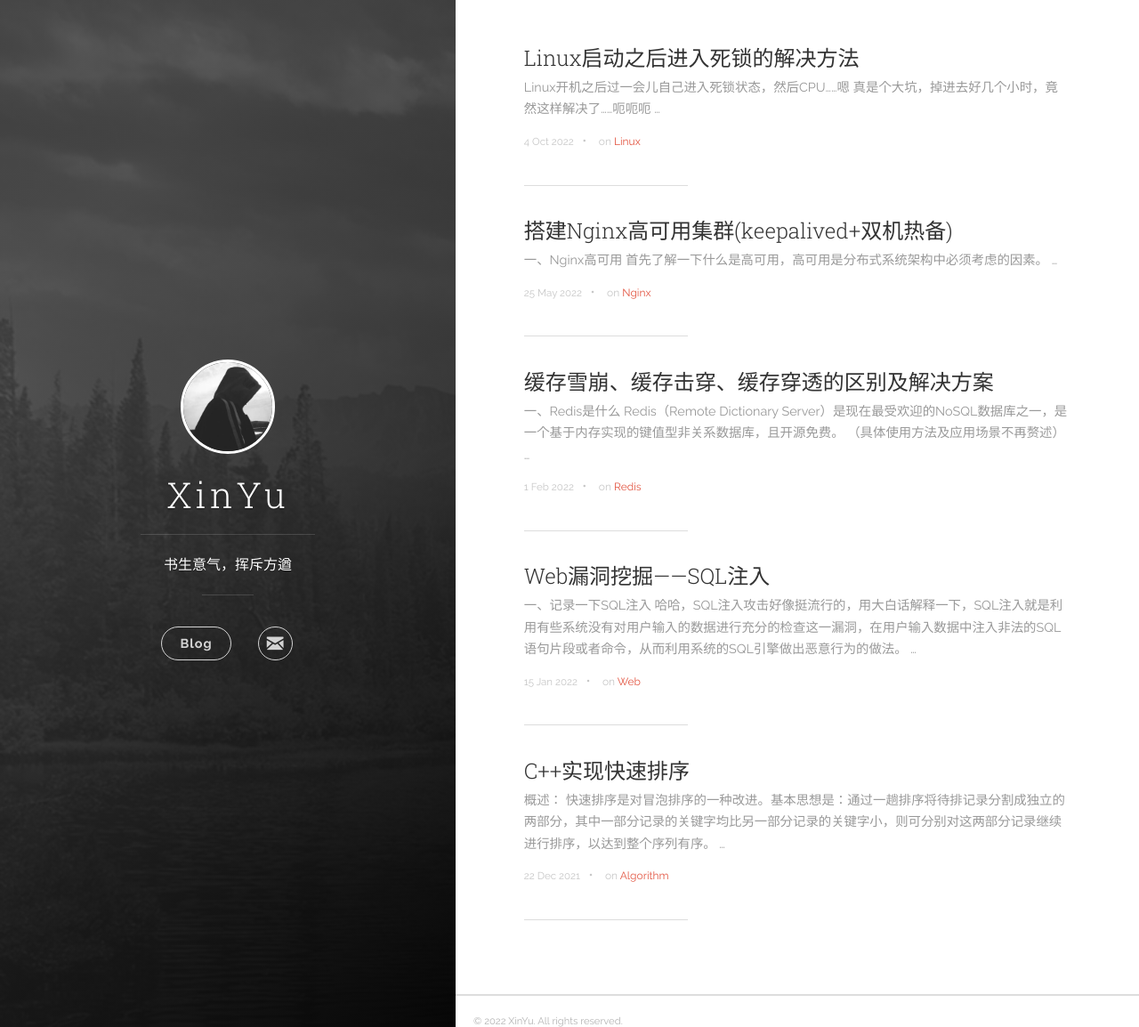
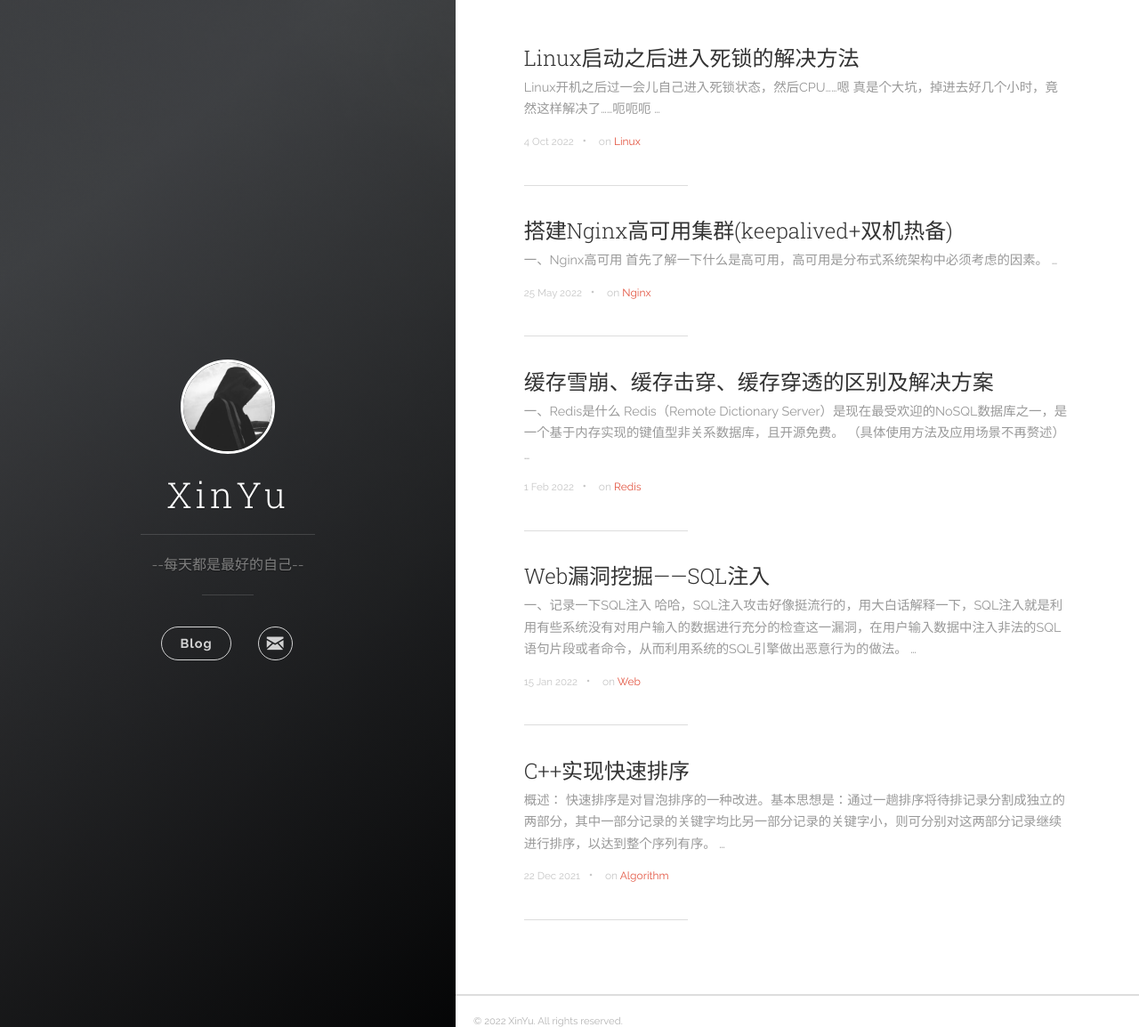
Before and after one commit to ainlper/ainlper.github.io, a Jekyll site: the page built from index.html, in a window 1280 px wide and 1154 px high. Shown: the whole window at 89% size. Built offline with Jekyll 4.4.1, drawn with Linux system fonts in a browser that asks for light colours; the list of posts is cut into pages by our own code.

Commit message:
🍻(image): update cover

```diff
--- a/_config.yml
+++ b/_config.yml
@@ -1,6 +1,6 @@
 # Site settings
 title: XinYu
-description: "书生意气，挥斥方遒"
+description: "--每天都是最好的自己--"
 url: "https://CacheBreakdown.github.io"
 baseurl: ""
 # google_analytics: 'UA-XXXXXX-X'
--- a/_layouts/default.html
+++ b/_layouts/default.html
@@ -13,4 +13,5 @@
     {% include footer.html %}
   </div>
 </body>
+
 </html>
--- a/_sass/uno.scss
+++ b/_sass/uno.scss
@@ -1709,6 +1709,7 @@ hr {
 
 .panel-cover__description {
 	margin: 0 30px;
+	color: rgb(127, 127, 127);
 }
 
 .panel-cover__divider {
```
Also changed, not shown: images/cover.jpg, images/cover_1.jpg (added), images/cover_5.jpg (added), 2 other files. Lines whose indentation alone changed are shown as unchanged.
